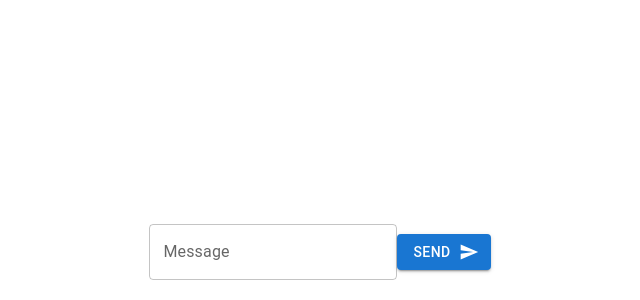
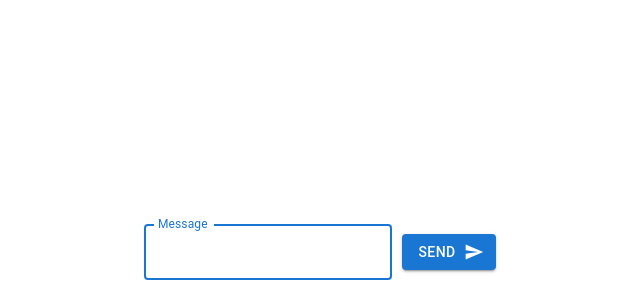
Before and after one commit to LanZie7/gb-react-msnger, a React (Create React App) app: page / in a window 1280 px wide. Shown: the part 500-800 px from the top of the page, without its empty margins (320-960 px from the left). Built offline with nearby package versions, Linux system fonts and the light colour scheme.

Commit message:
ref styles + [fix] inputRef for textfield

```diff
--- a/src/App.js
+++ b/src/App.js
@@ -45,7 +45,7 @@ function App() {
 
 
   return (
-    <div className="App" ref={wrapperRef} style={{ overflow: "auto" }}>
+    <div className="App" ref={ wrapperRef } style={{ overflow: "auto" }}>
       <MessageList messages={ messages } />
         <Form onSubmit={ sendMsg } />
         {/*<button onClick={ handleScroll }>Scroll</button>*/}
--- a/src/components/Form/Form.js
+++ b/src/components/Form/Form.js
@@ -39,7 +39,7 @@ export const Form = ({ onSubmit }) => {
                 value={ value }
                 onChange={ handleChange }
                 type="text"
-                ref={ inputRef }
+                inputRef={ inputRef }
             />
             <Button className="sendBtn" type="submit" variant="contained" endIcon={<SendIcon />}>Send</Button>
         </form>
--- a/src/components/Form/Form.styles.css
+++ b/src/components/Form/Form.styles.css
@@ -12,7 +12,6 @@
 
 }
 
-.sendBtn {
-    margin-left: 20px;
-
+.sendBtn.MuiButton-root {
+    margin-left: 10px;
 }
```
